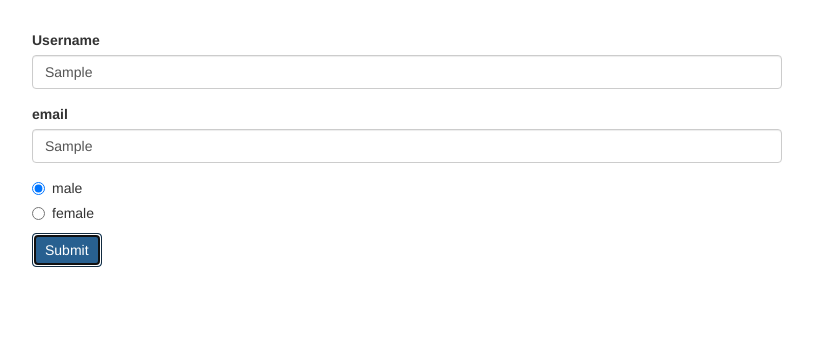
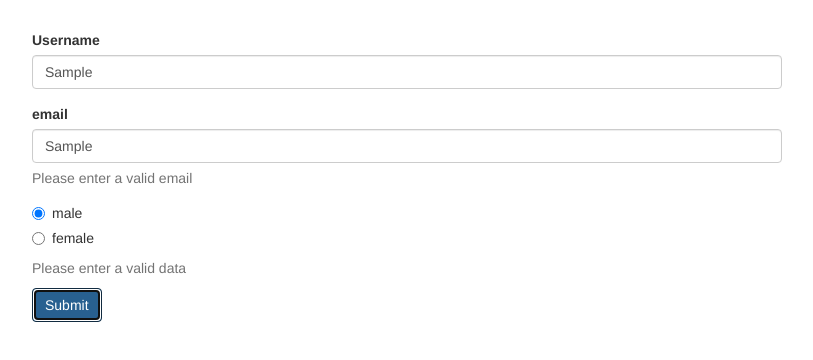
Before and after one commit to dninov/ang-reactive-forms, an Angular app: page / in a window 1280 px wide. Both pictures are taken after typing "Sample", "Sample" into the empty fields and a click on the button "Submit". Shown: the top 360 px of the page, without its empty margins (233-1046 px from the left). Built offline with nearby package versions, Linux system fonts and the light colour scheme.

Commit message:
Basic Error Handling

```diff
--- a/src/app/app.component.html
+++ b/src/app/app.component.html
@@ -5,16 +5,25 @@
         <div class="form-group">
           <label for="username">Username</label>
           <input type="text" id="username" class="form-control" formControlName="username">
+          <span class="help-block"
+            *ngIf="!signupForm.get('username').valid && signupForm.get('username').touched">Please enter a valid
+            username</span>
         </div>
         <div class="form-group">
           <label for="email">email</label>
           <input type="text" id="email" class="form-control" formControlName="email">
+          <span class="help-block" *ngIf="!signupForm.get('email').valid && signupForm.get('email').touched">Please
+            enter a valid
+            email</span>
         </div>
         <div class="radio" *ngFor="let gender of genders">
           <label>
             <input type="radio" [value]="gender" formControlName="gender">{{ gender }}
           </label>
         </div>
+        <span class="help-block" *ngIf="!signupForm.valid && signupForm.touched">Please
+          enter a valid
+          data</span>
         <button class="btn btn-primary" type="submit">Submit</button>
       </form>
     </div>
```
